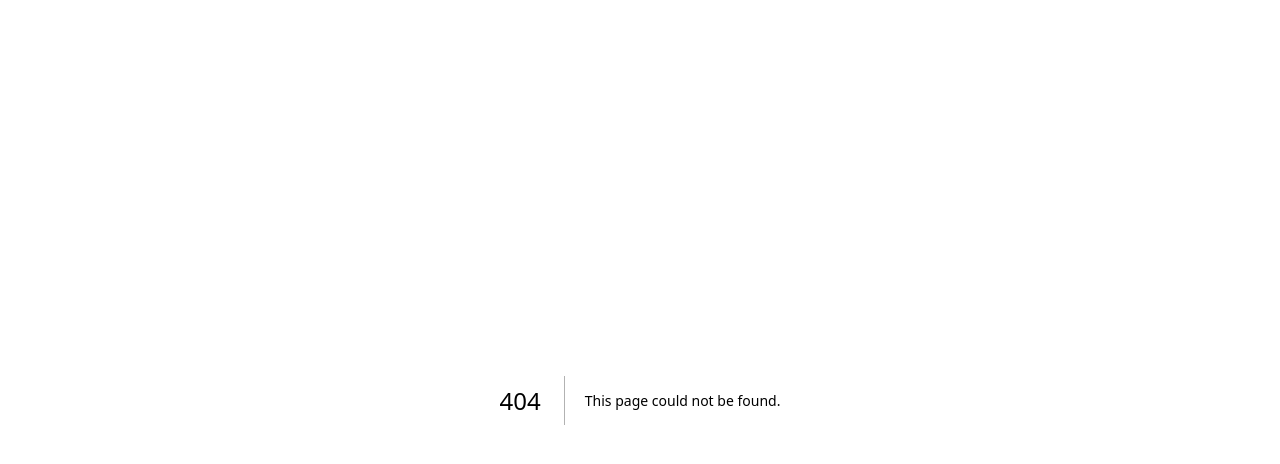
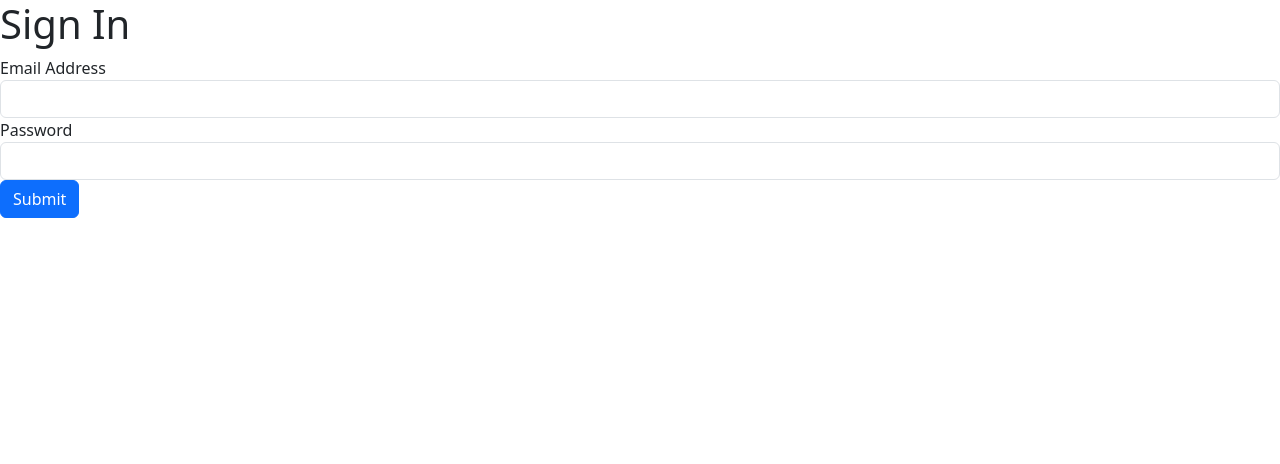
Before and after one commit to gonzalomelov/ticketing-client, a Next.js app: page /auth/signin in a window 1280 px wide. Before the commit this address had no page. Shown: the top 464 px of the page. Built offline with nearby package versions, Linux system fonts and the light colour scheme.

Commit message:
Crete reusable AuthForm component to handle Sign In and Sign Up

```diff
--- /dev/null
+++ b/components/AuthForm.js
@@ -0,0 +1,45 @@
+import { useState } from "react";
+import Router from "next/router";
+
+import useRequest from '../hooks/useRequest';
+import ErrorDisplay from "./ErrorDisplay";
+
+const AuthForm = ({ url, formTitle }) => {
+  const [email, setEmail] = useState('');
+  const [password, setPassword] = useState('');
+
+  const { doRequest, errors } = useRequest({
+    url,
+    method: 'post',
+    data: {
+      email,
+      password
+    },
+    onSuccess: (data) => {
+      Router.push('/');
+    }
+  })
+
+  const onSubmit = event => {
+    event.preventDefault();
+    doRequest();
+  }
+
+  return (
+    <form onSubmit={onSubmit}>
+      <h1>{formTitle}</h1>
+      <div className="form-group">
+        <label>Email Address</label>
+        <input type="email" onChange={e => setEmail(e.target.value)} className="form-control" />
+      </div>
+      <div className="form-group">
+        <label>Password</label>
+        <input type="password" onChange={e => setPassword(e.target.value)} className="form-control" />
+      </div>
+      <ErrorDisplay errors={errors} />
+      <button className="btn btn-primary">Submit</button>
+    </form>
+  );
+}
+
+export default AuthForm;
--- /dev/null
+++ b/pages/auth/signin.js
@@ -0,0 +1,9 @@
+import AuthForm from "../../components/AuthForm";
+
+const Signin = () => {
+  return (
+    <AuthForm url='/api/users/signin' formTitle='Sign In' />
+  )
+}
+
+export default Signin;
```
Also changed, not shown: pages/auth/signup.js (+2 -37 lines).
